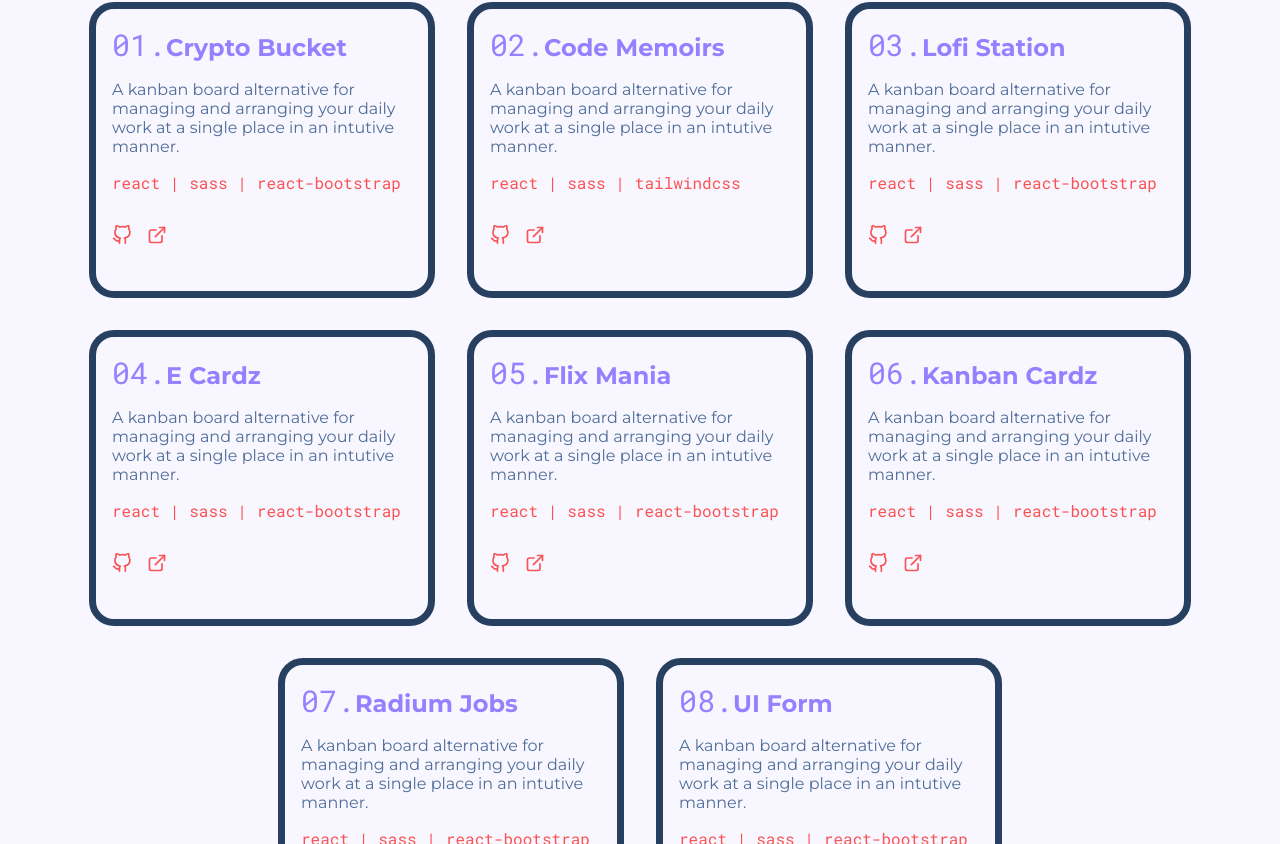
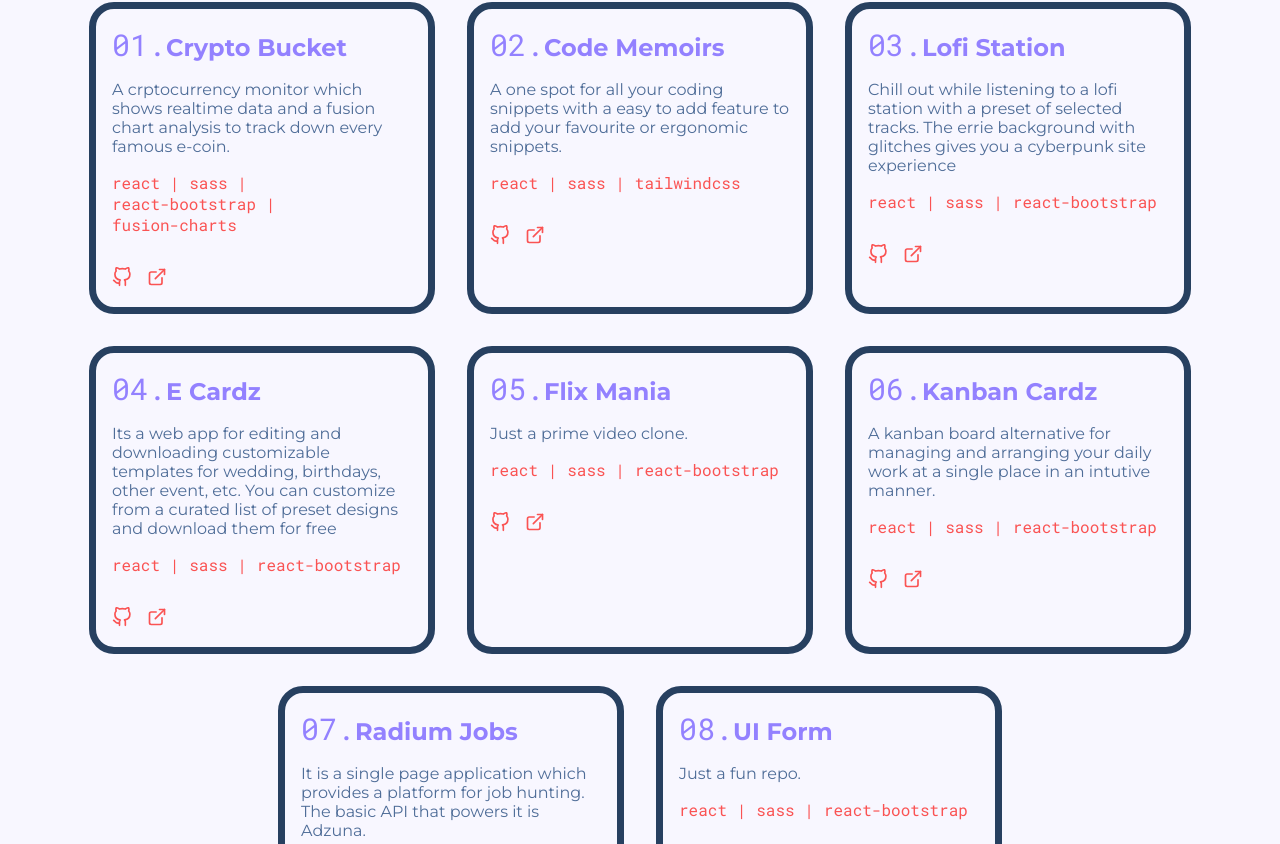
Before and after one commit to arun0808rana/portfolio-arun, a React (Create React App) app: page / in a window 1280 px wide. Shown: the part 1896-2740 px from the top of the page. Built offline with nearby package versions, Linux system fonts and the light colour scheme.

Commit message:
descriptions fixed

```diff
--- a/src/components/projects/Projects.js
+++ b/src/components/projects/Projects.js
@@ -125,15 +125,15 @@ const projectsData = [
   {
     title: "Crypto Bucket",
     description:
-      "A kanban board alternative for managing and arranging your daily work at a single place in an intutive manner.",
-    stack: ["react", "sass", "react-bootstrap"],
+      "A crptocurrency monitor which shows realtime data and a fusion chart analysis to track down every famous e-coin.",
+    stack: ["react", "sass", "react-bootstrap", "fusion-charts"],
     url: "https://arun0808rana.github.io/cryptobucket-rc-frontend/",
     repo:"https://github.com/arun0808rana/cryptobucket-rc-frontend"
   },
   {
     title: "Code Memoirs",
     description:
-      "A kanban board alternative for managing and arranging your daily work at a single place in an intutive manner.",
+      "A one spot for all your coding snippets with a easy to add feature to add your favourite or ergonomic snippets.",
     stack: ["react", "sass", "tailwindcss"],
     url: "https://arun0808rana.github.io/code-memoirs/",
     repo:"https://github.com/arun0808rana/code-memoirs"
@@ -141,7 +141,7 @@ const projectsData = [
   {
     title: "Lofi Station",
     description:
-      "A kanban board alternative for managing and arranging your daily work at a single place in an intutive manner.",
+      "Chill out while listening to a lofi station with a preset of selected tracks. The errie background with glitches gives you a cyberpunk site experience",
     stack: ["react", "sass", "react-bootstrap"],
     url: "https://arun0808rana.github.io/lofi-rc-frontend/",
     repo:"https://github.com/arun0808rana/lofi-rc-frontend"
@@ -149,7 +149,7 @@ const projectsData = [
   {
     title: "E Cardz",
     description:
-      "A kanban board alternative for managing and arranging your daily work at a single place in an intutive manner.",
+      "Its a web app for editing and downloading customizable templates for wedding, birthdays, other event, etc. You can customize from a curated list of preset designs and download them for free",
     stack: ["react", "sass", "react-bootstrap"],
     url: "https://arun0808rana.github.io/e-cardz/",
     repo: "https://github.com/arun0808rana/e-cardz",
@@ -157,7 +157,7 @@ const projectsData = [
   {
     title: "Flix Mania",
     description:
-      "A kanban board alternative for managing and arranging your daily work at a single place in an intutive manner.",
+      "Just a prime video clone.",
     stack: ["react", "sass", "react-bootstrap"],
     url: "https://arun0808rana.github.io/flix-mania-rc-frontend/",
     repo: "https://github.com/arun0808rana/flix-mania-rc-frontend",
@@ -173,15 +173,15 @@ const projectsData = [
   {
     title: "Radium Jobs",
     description:
-      "A kanban board alternative for managing and arranging your daily work at a single place in an intutive manner.",
-    stack: ["react", "sass", "react-bootstrap"],
+      "It is a single page application which provides a platform for job hunting. The basic API that powers it is Adzuna.",
+    stack: ["react", "sass", "react-bootstrap", "Material UI"],
     url: "https://arun0808rana.github.io/radium-jobs-rc-frontend/",
     repo: "https://github.com/arun0808rana/radium-jobs-rc-frontend",
   },
   {
     title: "UI Form",
     description:
-      "A kanban board alternative for managing and arranging your daily work at a single place in an intutive manner.",
+      "Just a fun repo.",
     stack: ["react", "sass", "react-bootstrap"],
     url: "https://arun0808rana.github.io/ui-form/",
     repo: "https://github.com/arun0808rana/ui-form",
```
